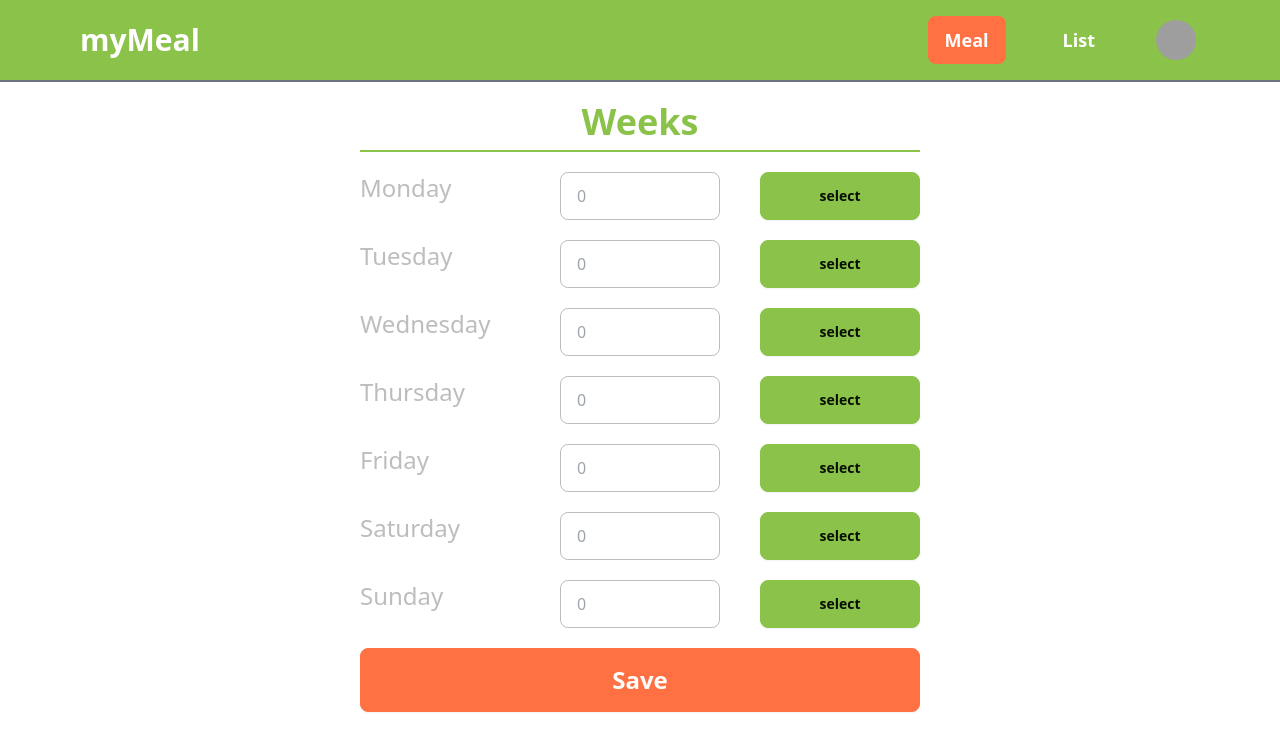
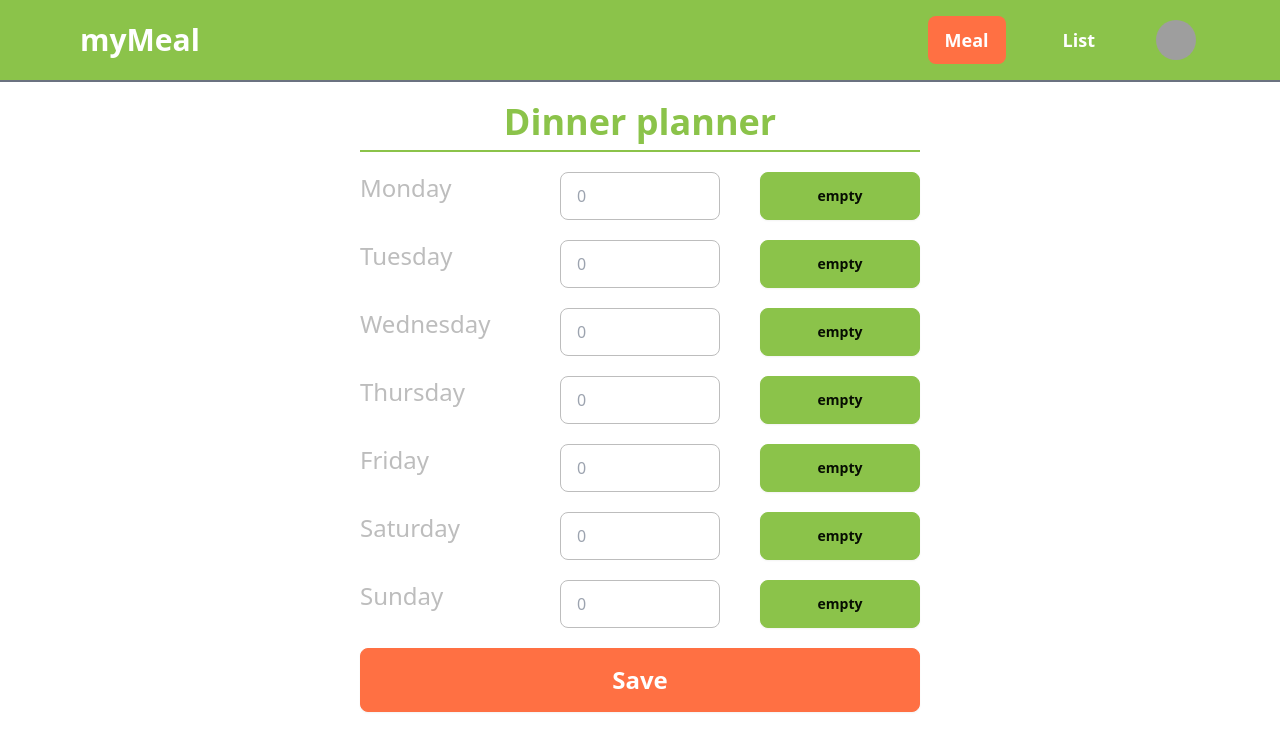
Before and after one commit to TobiasBlankJohansson/meal-fullstack-app, a React (Vite) app in the folder frontend/: page / in a window 1280 px wide. Shown: the top 750 px of the page. Built offline with nearby package versions, Linux system fonts and the light colour scheme; no server answers; grey boxes are pictures that could not be loaded.

Commit message:
feat:change name on select to empty

```diff
--- a/frontend/src/components/Meal/MealWeek.tsx
+++ b/frontend/src/components/Meal/MealWeek.tsx
@@ -17,7 +17,7 @@ const week: string[] = [
 const count: number[] = [0, 1, 2, 3, 4, 5, 6];
 
 const emptyMeal: mealItem = {
-  title: "select",
+  title: "empty",
   ingredients: "",
   instructions: "",
   servings: "0",
@@ -54,7 +54,7 @@ export function MealWeek() {
   return (
     <section>
       <header className="flex flex-col items-center">
-        <h2 className="mb-2 text-4xl text-primary font-bold ">Weeks</h2>
+        <h2 className="mb-2 text-4xl text-primary font-bold ">Dinner planner</h2>
         <hr className="w-2/4 border-t-2 border-primary"></hr>
       </header>
       <form
--- a/frontend/src/components/Meal/WeekFormItem.tsx
+++ b/frontend/src/components/Meal/WeekFormItem.tsx
@@ -37,7 +37,7 @@ export function WeekFormItem({
       <div className="tooltip" data-tip="Select dinner">
         <button
           className={`btn w-full ${
-            meal.title == "select" ? "btn-primary" : "btn-accent"
+            meal.title == "empty" ? "btn-primary" : "btn-accent"
           } btn-primary hover:bg-secondary text-md`}
           onClick={(e) => {
             e.preventDefault();
```
